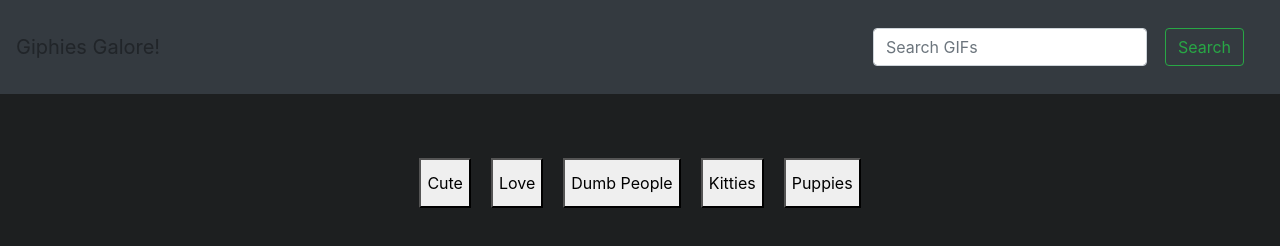
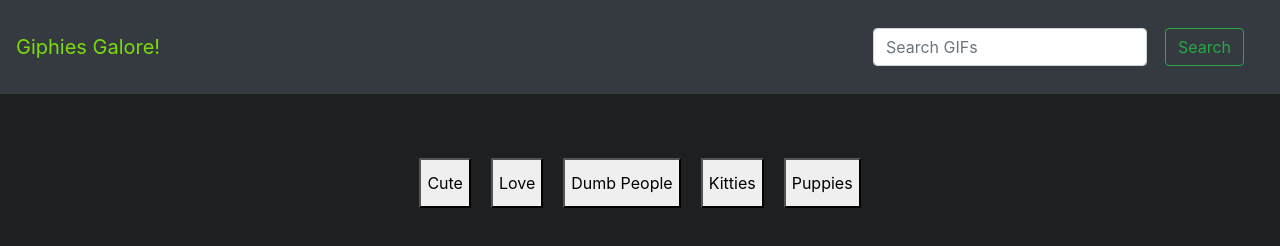
Before and after one commit to TravisWadeWilliamson/gify-hw-week-6, a plain HTML site: page index.html in a window 1280 px wide. Drawn offline with nearby package versions, Linux system fonts and the light colour scheme.

Commit message:
still having some issues, see comments in .js file

```diff
--- a/assets/style.css
+++ b/assets/style.css
@@ -5,7 +5,11 @@ body {
 button, div, form, input {
   margin: 10px;
 }
+ #shiny {
+   color: rgb(123, 219, 13);
+   width: 50%;
 
+ }
 .not-nav {
   height: 100%;
   background-color: #1d1f20;
```
